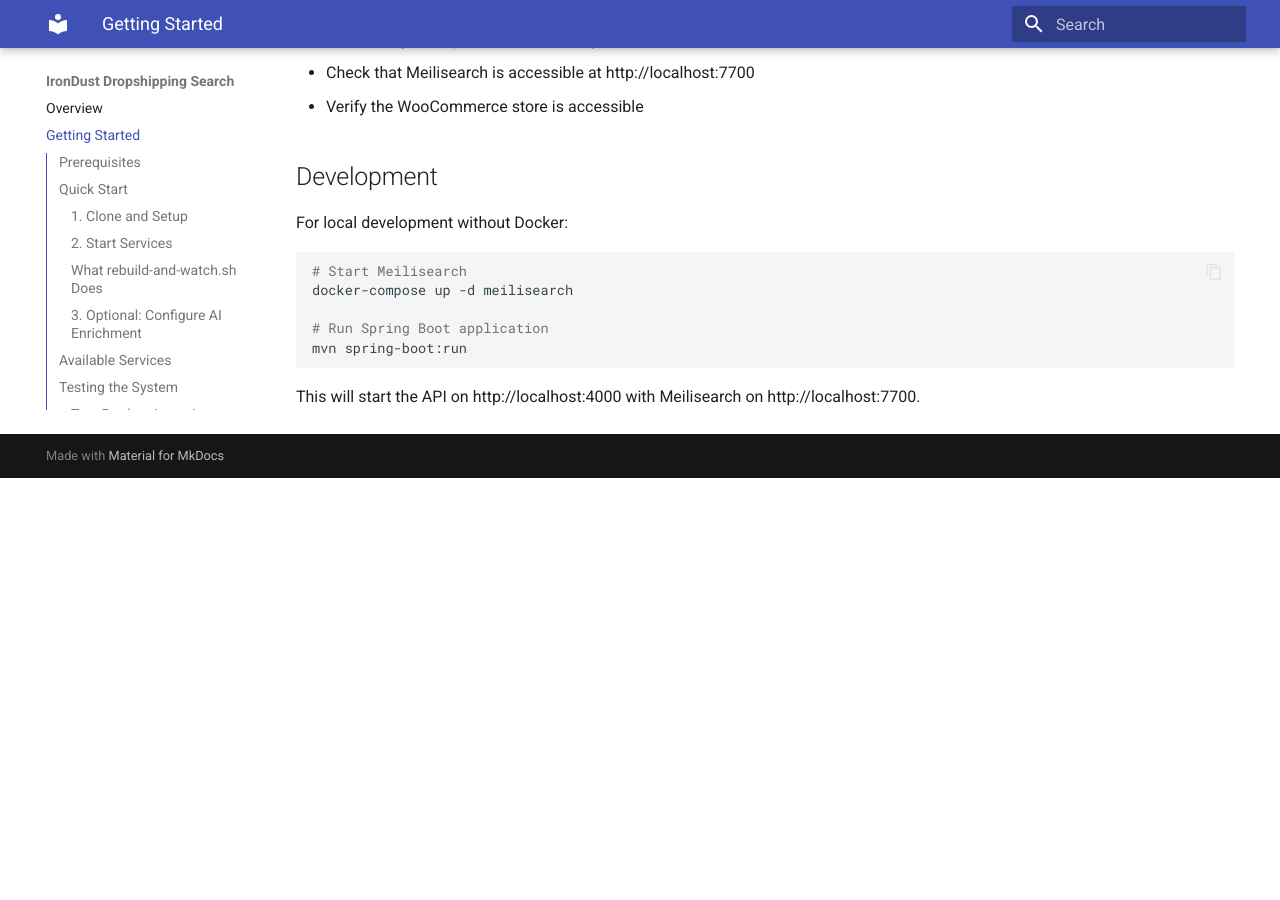
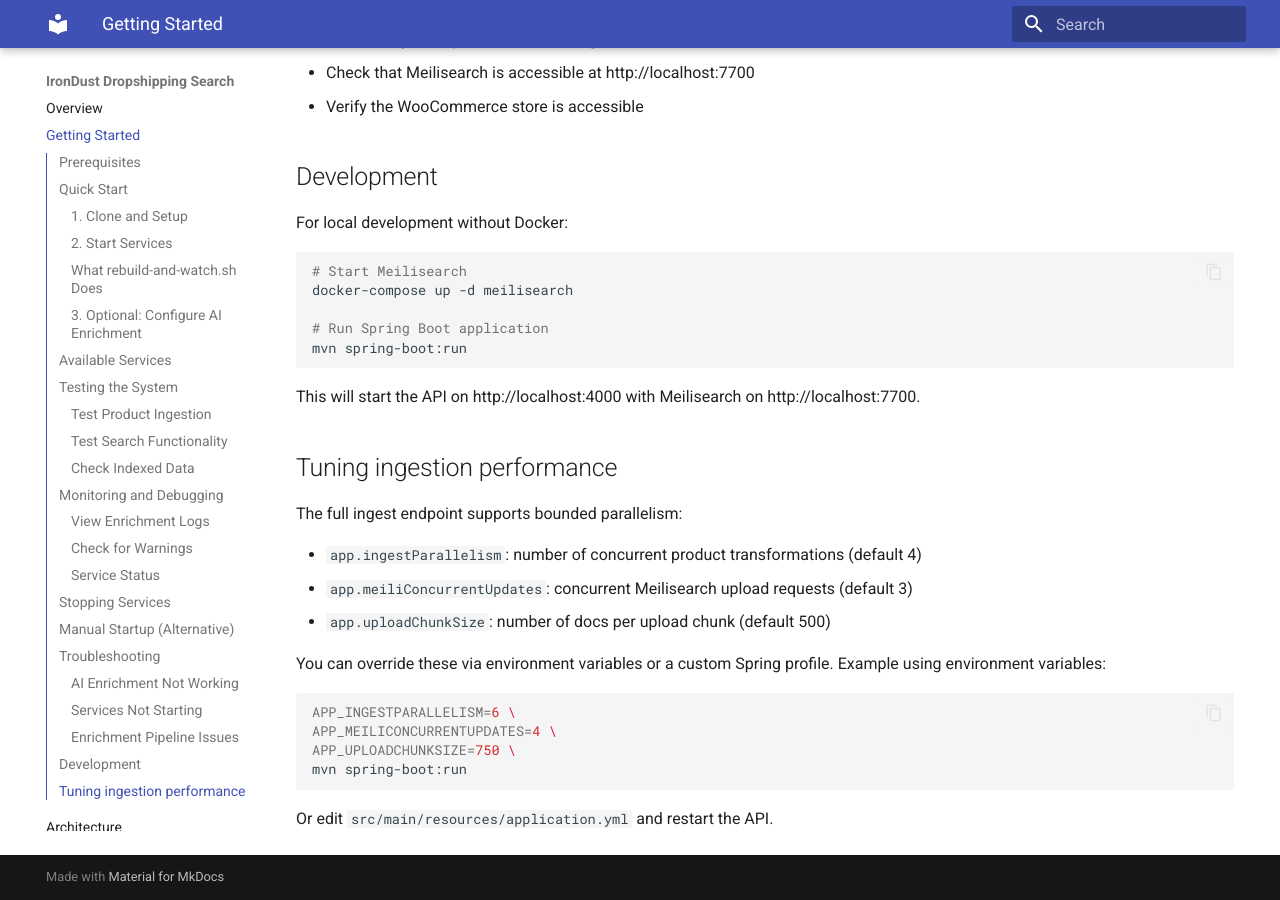
Before and after one commit to tandryukha/dropshipping-irondust, an MkDocs documentation site: the page built from docs/how-to-run.md, in a window 1280 px wide and 900 px high, scrolled down 3634 px. Built offline with MkDocs 1.6.1 and Material for MkDocs 9.7.7, drawn with Linux system fonts in a browser that asks for light colours; before the commit the page ends 4112 px from its top, so only the background shows below that.

Commit message:
Enhance ingestion performance with parallelism tuning
- Introduced configurable parameters for ingestion performance in AppProperties: `ingestParallelism`, `meiliConcurrentUpdates`, and `uploadChunkSize`.
- Updated IngestService to utilize these parameters for improved parallel processing during product ingestion.
- Enhanced documentation to provide guidance on tuning ingestion performance based on system capabilities.
- Added support for new pricing fields in EnrichmentPipeline to facilitate better data handling during ingestion.

````diff
--- a/docs/how-to-run.md
+++ b/docs/how-to-run.md
@@ -168,3 +168,22 @@
 ```
 
 This will start the API on http://localhost:4000 with Meilisearch on http://localhost:7700.
+
+## Tuning ingestion performance
+
+The full ingest endpoint supports bounded parallelism:
+
+- `app.ingestParallelism`: number of concurrent product transformations (default 4)
+- `app.meiliConcurrentUpdates`: concurrent Meilisearch upload requests (default 3)
+- `app.uploadChunkSize`: number of docs per upload chunk (default 500)
+
+You can override these via environment variables or a custom Spring profile. Example using environment variables:
+
+```bash
+APP_INGESTPARALLELISM=6 \
+APP_MEILICONCURRENTUPDATES=4 \
+APP_UPLOADCHUNKSIZE=750 \
+mvn spring-boot:run
+```
+
+Or edit `src/main/resources/application.yml` and restart the API.
--- a/src/main/resources/application.yml
+++ b/src/main/resources/application.yml
@@ -6,6 +6,9 @@
   baseUrl: https://www.irondust.eu
   perPage: 100
   indexName: products_lex
+  ingestParallelism: 10
+  meiliConcurrentUpdates: 8
+  uploadChunkSize: 2000
 
 meili:
   host: ${MEILI_HOST:http://127.0.0.1:7700}
````
Also changed, not shown: docs/api.md (+10 -0 lines), docs/architecture.md (+10 -0 lines), 3 other files.
